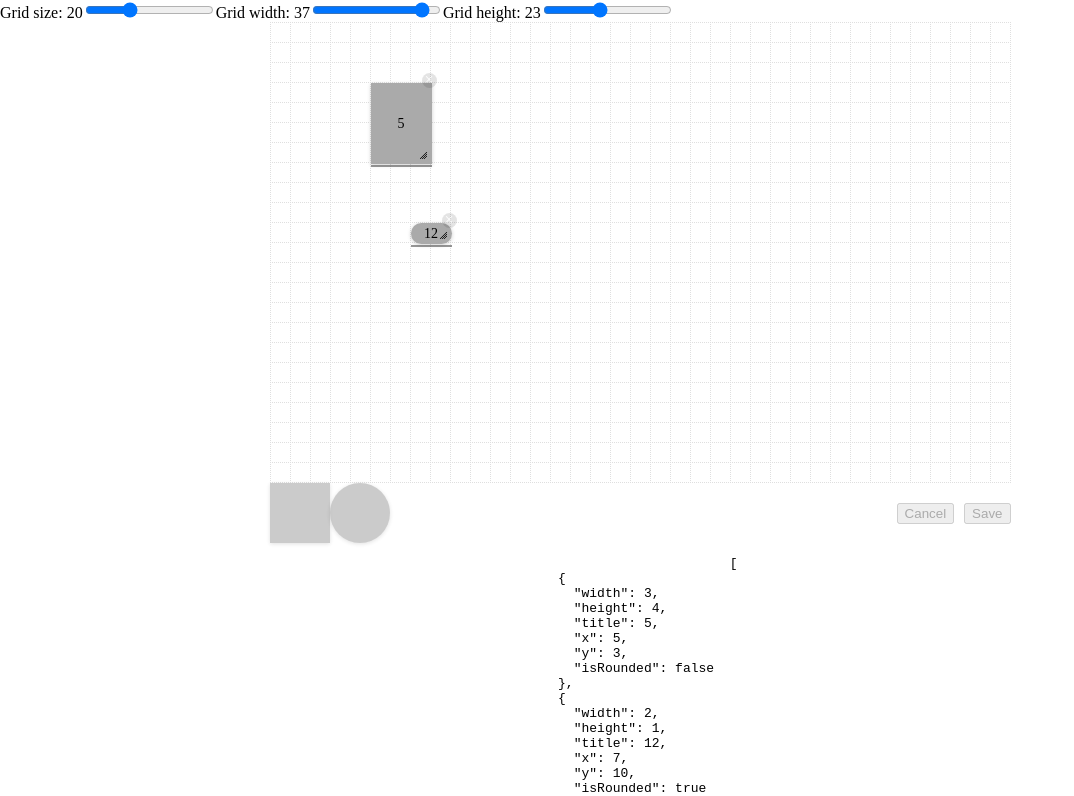
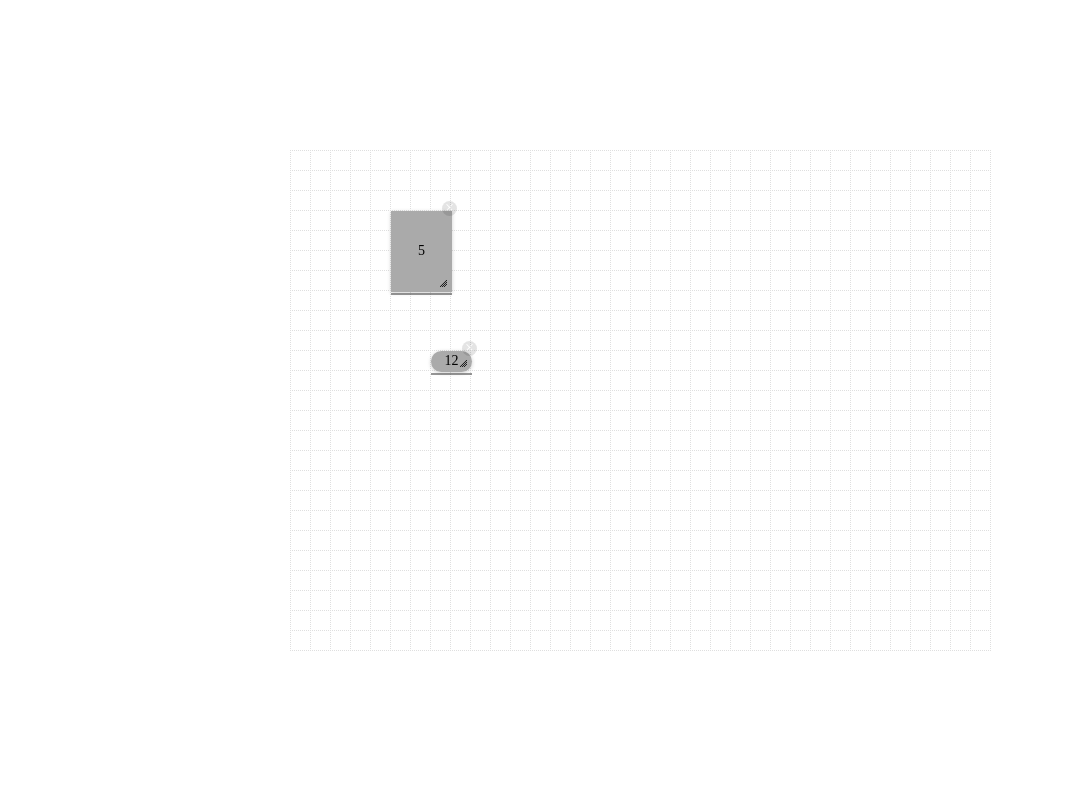
Before and after one commit to viladimiru/tables-grid, a Vue app: page / in a window 1280 px wide. Shown: the top 796 px of the page, without its empty margins (0-1074 px from the left). Built offline with nearby package versions, Linux system fonts and the light colour scheme.

Commit message:
flexible grid size

```diff
--- a/src/App.vue
+++ b/src/App.vue
@@ -1,54 +1,7 @@
 <template>
-	<Space :tables="tables" @on-save="onSave" :is-loading="isLoading" />
-	<div style="display: flex; justify-content: center">
-		<pre>
-			{{ tables }}
-		</pre>
-	</div>
+	<Playground />
 </template>
 
 <script setup>
-import { onMounted, ref } from 'vue';
-import Space from './components/space.vue';
-
-const isLoading = ref(false);
-
-onMounted(() => {
-	isLoading.value = true;
-	const timeOut = setTimeout(() => {
-		tables.value = [
-			{
-				width: 3,
-				height: 4,
-				title: 5,
-				x: 5,
-				y: 3,
-				isRounded: false,
-			},
-			{
-				width: 2,
-				height: 1,
-				title: 12,
-				x: 7,
-				y: 10,
-				isRounded: true,
-			},
-		];
-		isLoading.value = false;
-		clearTimeout(timeOut);
-	}, 500);
-});
-
-const tables = ref();
-
-const onSave = (v) => {
-	isLoading.value = true;
-	const timeOut = setTimeout(() => {
-		tables.value = v;
-		console.log(v)
-		isLoading.value = false;
-		clearTimeout(timeOut);
-	}, 500);
-};
+import Playground from './components/playground.vue';
 </script>
-<style></style>
--- /dev/null
+++ b/src/components/playground.vue
@@ -0,0 +1,66 @@
+<template>
+	<div class="element">
+		<Space :grid-width="35" :grid-height="25" :tables="tables" @on-save="onSave" :is-loading="isLoading" />
+	</div>
+	<div style="display: flex; justify-content: center">
+		<pre>
+			{{ tables }}
+		</pre>
+	</div>
+</template>
+
+<script setup>
+import { onMounted, ref } from 'vue';
+import Space from './space.vue';
+
+const isLoading = ref(false);
+
+onMounted(() => {
+	isLoading.value = true;
+	const timeOut = setTimeout(() => {
+		tables.value = [
+			{
+				width: 3,
+				height: 4,
+				title: 5,
+				x: 5,
+				y: 3,
+				isRounded: false,
+			},
+			{
+				width: 2,
+				height: 1,
+				title: 12,
+				x: 7,
+				y: 10,
+				isRounded: true,
+			},
+		];
+		isLoading.value = false;
+		clearTimeout(timeOut);
+	}, 500);
+});
+
+const tables = ref();
+
+const onSave = (v) => {
+	isLoading.value = true;
+	const timeOut = setTimeout(() => {
+		tables.value = v;
+		console.log(v)
+		isLoading.value = false;
+		clearTimeout(timeOut);
+	}, 500);
+};
+</script>
+
+<style lang="scss">
+body {
+	margin: auto;
+}
+.element {
+	margin: auto;
+	width: 700px;
+	height: 100vh;
+}
+</style>
--- a/src/components/space.vue
+++ b/src/components/space.vue
@@ -6,26 +6,6 @@
 			'is-empty': !isLoading && isTablesListEmpty,
 		}"
 	>
-		<div class="grid-controls">
-			<label for="grid-size">Grid size: {{ gridSize }}</label>
-			<input id="grid-size" type="range" v-model="gridSize" min="10" max="40" />
-			<label for="grid-width">Grid width: {{ gridWidth }}</label>
-			<input
-				id="grid-width"
-				type="range"
-				v-model="gridWidth"
-				min="10"
-				max="40"
-			/>
-			<label for="grid-height">Grid height: {{ gridHeight }}</label>
-			<input
-				id="grid-height"
-				type="range"
-				v-model="gridHeight"
-				min="10"
-				max="40"
-			/>
-		</div>
 		<div class="tables-block">
 			<div
 				class="tables-grid"
@@ -82,30 +62,6 @@
 					></div>
 				</div>
 			</div>
-			<div class="tables-control">
-				<div class="tables-control__new-tables">
-					<div
-						class="table table--placeholder"
-						@click="onCreateNewTable(false)"
-						:style="{
-							width: ''.concat(gridSize * 3, 'px'),
-							height: ''.concat(gridSize * 3, 'px'),
-						}"
-					></div>
-					<div
-						class="table circle table--placeholder"
-						@click="onCreateNewTable(true)"
-						:style="{
-							width: ''.concat(gridSize * 3, 'px'),
-							height: ''.concat(gridSize * 3, 'px'),
-						}"
-					></div>
-				</div>
-				<div class="tables-control__actions">
-					<button @click="onReset" :disabled="isBtnsDisabled">Cancel</button>
-					<button @click="onSave" :disabled="isBtnsDisabled">Save</button>
-				</div>
-			</div>
 		</div>
 	</div>
 </template>
@@ -118,13 +74,17 @@ import { throttle } from '../utils';
 const props = defineProps({
 	tables: Array,
 	isLoading: Boolean,
+	gridSize: Number,
+	gridWidth: Number,
+	gridHeight: Number
 });
+
 const emit = defineEmits(['on-save']);
 
-const gridSize = ref(20);
-const gridWidth = ref(37);
-const gridHeight = ref(23);
-const BG_GRID_SIZE = 20;
+const gridSize = ref(props.gridSize);
+
+const gridWidth = ref(props.gridWidth);
+const gridHeight = ref(props.gridHeight);
 
 const dragItemIndex = ref(-1);
 const resizeItemIndex = ref(-1);
@@ -148,6 +108,15 @@ const isTablesListEmpty = computed(() => !_tables.value?.length);
 
 onMounted(() => {
 	onResize();
+	if (!props.gridSize) {
+		const {width, height} = gridBoundingPosition.value
+
+		if (width > height || gridWidth.value > gridHeight.value) {
+			gridSize.value = width / gridWidth.value;
+		} else {
+			gridSize.value = height / gridHeight.value;
+		}
+	}
 	document.addEventListener('mousedown', handleChanges, {passive: false});
 	document.addEventListener('mousemove', handleChanges, {passive: false});
 	document.addEventListener('touchmove', handleChanges, {passive: false});
@@ -163,26 +132,6 @@ const updateInnerTablesValue = () => {
 	_tablesSnapshot.value = JSON.stringify(_tables.value);
 };
 
-const onSave = () => {
-	emit('on-save', _tables.value.map(({x, y, width, height, isRounded, title}) => (
-		{
-			width: Math.round(width),
-			height: Math.round(height),
-			title,
-			x: Math.round(x),
-			y: Math.round(y),
-			isRounded,
-		})));
-};
-
-const onReset = () => {
-	_tables.value = JSON.parse(_tablesSnapshot.value).map(transformTableData);
-	_tablesSnapshot.value = JSON.stringify(_tables.value);
-};
-
-const isBtnsDisabled = computed(
-	() => _tablesSnapshot.value === JSON.stringify(_tables.value)
-);
 
 onBeforeUnmount(() => {
 	document.removeEventListener('mousedown', handleChanges);
@@ -195,14 +144,14 @@ onBeforeUnmount(() => {
 
 const getGridWidth = computed(() => {
 	return ''.concat(
-		gridSize.value * gridWidth.value + gridSize.value / BG_GRID_SIZE,
+		gridSize.value * gridWidth.value + gridSize.value / gridSize.value,
 		'px'
 	);
 });
 
 const getGridHeight = computed(() => {
 	return ''.concat(
-		gridSize.value * gridHeight.value + gridSize.value / BG_GRID_SIZE,
+		gridSize.value * gridHeight.value + gridSize.value / gridSize.value,
 		'px'
 	);
 });
@@ -267,7 +216,6 @@ const throttleOnResize = throttle(onTableResize, 10);
 
 function onTableDrag(e, table) {
 	const { clientX, clientY, updateOnDrag } = initializeData(e, table);
-
 	if (clientX === 0 && clientY === 0) {
 		return;
 	}
@@ -345,7 +293,6 @@ const transformTableData = (v, isResized = false) => {
 			v.x = 0;
 		}
 	}
-
 	v.widthPx = getAsidePxUnits(v.width);
 	v.heightPx = getAsidePxUnits(v.height);
 	v.left = getAsidePxUnits(v.x);
@@ -399,7 +346,10 @@ const initializeData = (e, table) => {
 		table.dragStartCoordinates[1] = clientY;
 	};
 	const updateOnDrag = () => {
-		const { left, top, right, bottom } = gridBoundingPosition.value;
+		const {offsetLeft: left, offsetHeight, offsetTop: top, offsetWidth} = grid.value;
+		const bottom = top + offsetHeight
+		const right = left + offsetWidth
+
 		if (left > clientX) {
 			xDiff = 0;
 			table.x = 0;
@@ -500,7 +450,7 @@ const onCreateNewTable = (rounded = false) => {
 const getAsidePxUnits = (v) =>
 	''.concat(
 		Math.round((gridSize.value * v) / gridSize.value) * gridSize.value +
-			gridSize.value / BG_GRID_SIZE,
+			gridSize.value / gridSize.value,
 		'px'
 	);
 </script>
@@ -525,6 +475,10 @@ body.is-resizing {
 }
 body.is-resizing-y {
 	cursor: s-resize;
+}
+.tables-view {
+	width: 100%;
+	height: 100%;
 }
 .tables-view.is-loading {
 	opacity: 0.7;
@@ -552,25 +506,17 @@ body.is-resizing-y {
 }
 .tables-block {
 	display: grid;
-	grid-template-rows: auto auto;
-	justify-content: center;
-}
-.tables-control {
-	justify-content: space-between;
-	align-items: center;
-	display: flex;
-	&__new-tables {
-		display: flex;
-	}
-	&__actions {
-		& > button:not(:last-child) {
-			margin-right: 10px;
-		}
-	}
+	grid-template-rows: 1fr auto;
+	width: 100%;
+	height: 100%;
 }
 .tables-grid {
 	position: relative;
 	background-image: url('/assets/grid-bg.png');
+	width: 100%;
+	height: 100%;
+	margin: auto;
+	align-self: center;
 }
 .table-wrapper {
 	position: absolute;
```
